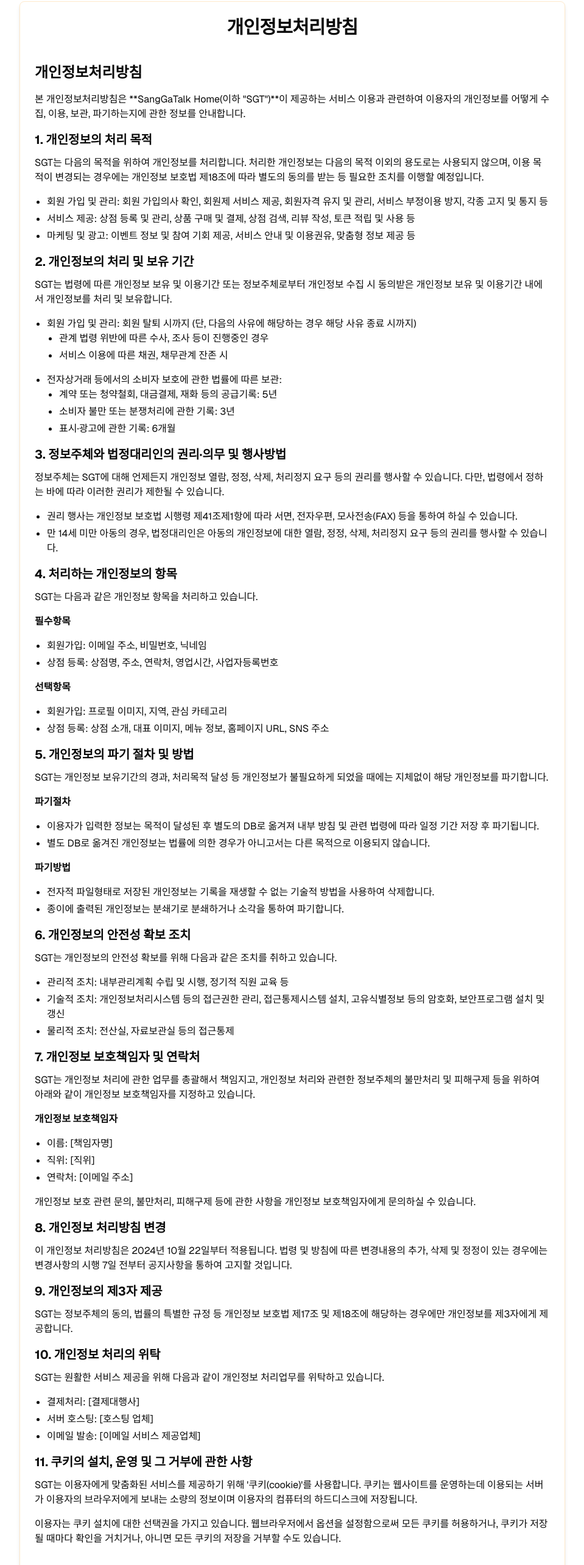
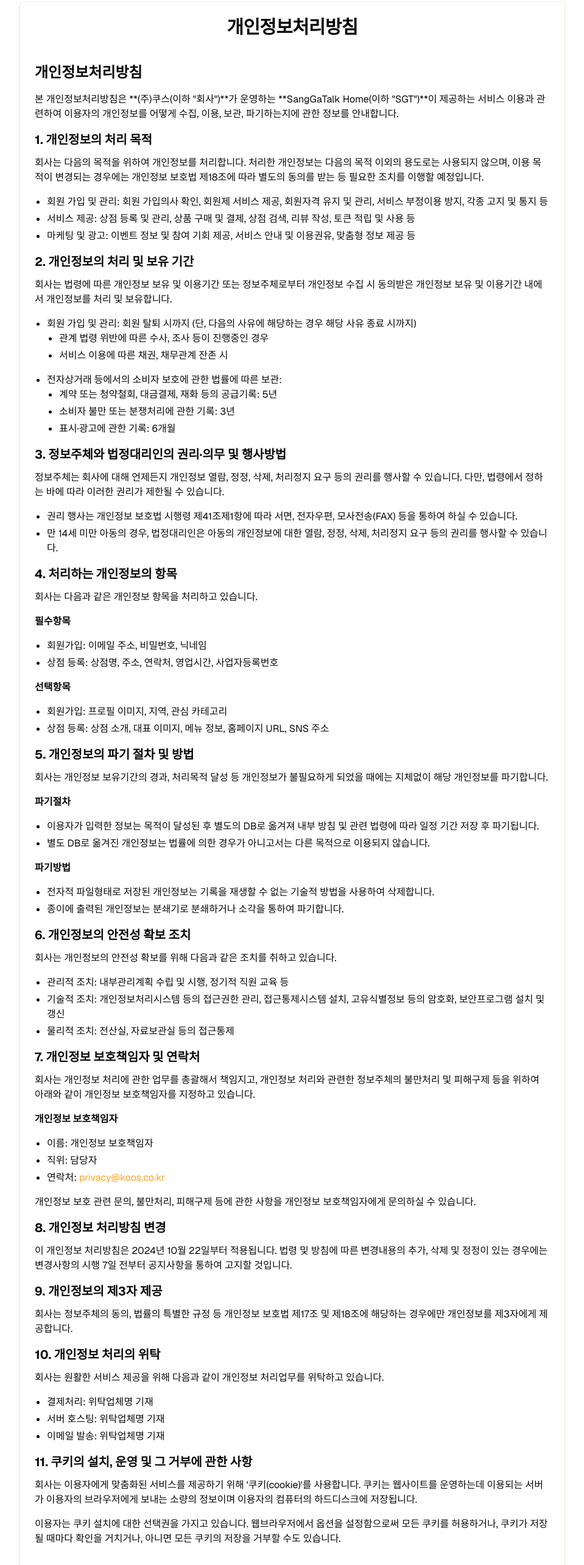
Before and after one commit to minseochh02/SangGaTalkHome, a Next.js app: page /privacy in a window 1280 px wide. Shown: the part 102-2668 px from the top of the page at 61% size, without its empty margins (160-1119 px from the left). Built offline with nearby package versions, Linux system fonts and the light colour scheme; no server answers.

Commit message:
added privacy

```diff
--- a/app/privacy/PrivacyPolicyContent.tsx
+++ b/app/privacy/PrivacyPolicyContent.tsx
@@ -2,18 +2,17 @@
 
 import React from "react";
 import MarkdownContent from "@/components/MarkdownContent";
-import { Container } from "@/components/ui/container";
 import { Card, CardContent, CardHeader, CardTitle } from "@/components/ui/card";
 
 export default function PrivacyPolicyContent() {
   const privacyPolicyContent = `
 # 개인정보처리방침
 
-본 개인정보처리방침은 **SangGaTalk Home(이하 "SGT")**이 제공하는 서비스 이용과 관련하여 이용자의 개인정보를 어떻게 수집, 이용, 보관, 파기하는지에 관한 정보를 안내합니다.
+본 개인정보처리방침은 **(주)쿠스(이하 "회사")**가 운영하는 **SangGaTalk Home(이하 "SGT")**이 제공하는 서비스 이용과 관련하여 이용자의 개인정보를 어떻게 수집, 이용, 보관, 파기하는지에 관한 정보를 안내합니다.
 
 ## 1. 개인정보의 처리 목적
 
-SGT는 다음의 목적을 위하여 개인정보를 처리합니다. 처리한 개인정보는 다음의 목적 이외의 용도로는 사용되지 않으며, 이용 목적이 변경되는 경우에는 개인정보 보호법 제18조에 따라 별도의 동의를 받는 등 필요한 조치를 이행할 예정입니다.
+회사는 다음의 목적을 위하여 개인정보를 처리합니다. 처리한 개인정보는 다음의 목적 이외의 용도로는 사용되지 않으며, 이용 목적이 변경되는 경우에는 개인정보 보호법 제18조에 따라 별도의 동의를 받는 등 필요한 조치를 이행할 예정입니다.
 
 - 회원 가입 및 관리: 회원 가입의사 확인, 회원제 서비스 제공, 회원자격 유지 및 관리, 서비스 부정이용 방지, 각종 고지 및 통지 등
 - 서비스 제공: 상점 등록 및 관리, 상품 구매 및 결제, 상점 검색, 리뷰 작성, 토큰 적립 및 사용 등
@@ -21,7 +20,7 @@ SGT는 다음의 목적을 위하여 개인정보를 처리합니다. 처리한
 
 ## 2. 개인정보의 처리 및 보유 기간
 
-SGT는 법령에 따른 개인정보 보유 및 이용기간 또는 정보주체로부터 개인정보 수집 시 동의받은 개인정보 보유 및 이용기간 내에서 개인정보를 처리 및 보유합니다.
+회사는 법령에 따른 개인정보 보유 및 이용기간 또는 정보주체로부터 개인정보 수집 시 동의받은 개인정보 보유 및 이용기간 내에서 개인정보를 처리 및 보유합니다.
 
 - 회원 가입 및 관리: 회원 탈퇴 시까지 (단, 다음의 사유에 해당하는 경우 해당 사유 종료 시까지)
   - 관계 법령 위반에 따른 수사, 조사 등이 진행중인 경우
@@ -33,14 +32,14 @@ SGT는 법령에 따른 개인정보 보유 및 이용기간 또는 정보주체
 
 ## 3. 정보주체와 법정대리인의 권리·의무 및 행사방법
 
-정보주체는 SGT에 대해 언제든지 개인정보 열람, 정정, 삭제, 처리정지 요구 등의 권리를 행사할 수 있습니다. 다만, 법령에서 정하는 바에 따라 이러한 권리가 제한될 수 있습니다.
+정보주체는 회사에 대해 언제든지 개인정보 열람, 정정, 삭제, 처리정지 요구 등의 권리를 행사할 수 있습니다. 다만, 법령에서 정하는 바에 따라 이러한 권리가 제한될 수 있습니다.
 
 - 권리 행사는 개인정보 보호법 시행령 제41조제1항에 따라 서면, 전자우편, 모사전송(FAX) 등을 통하여 하실 수 있습니다.
 - 만 14세 미만 아동의 경우, 법정대리인은 아동의 개인정보에 대한 열람, 정정, 삭제, 처리정지 요구 등의 권리를 행사할 수 있습니다.
 
 ## 4. 처리하는 개인정보의 항목
 
-SGT는 다음과 같은 개인정보 항목을 처리하고 있습니다.
+회사는 다음과 같은 개인정보 항목을 처리하고 있습니다.
 
 **필수항목**
 - 회원가입: 이메일 주소, 비밀번호, 닉네임
@@ -52,7 +51,7 @@ SGT는 다음과 같은 개인정보 항목을 처리하고 있습니다.
 
 ## 5. 개인정보의 파기 절차 및 방법
 
-SGT는 개인정보 보유기간의 경과, 처리목적 달성 등 개인정보가 불필요하게 되었을 때에는 지체없이 해당 개인정보를 파기합니다.
+회사는 개인정보 보유기간의 경과, 처리목적 달성 등 개인정보가 불필요하게 되었을 때에는 지체없이 해당 개인정보를 파기합니다.
 
 **파기절차**
 - 이용자가 입력한 정보는 목적이 달성된 후 별도의 DB로 옮겨져 내부 방침 및 관련 법령에 따라 일정 기간 저장 후 파기됩니다.
@@ -64,7 +63,7 @@ SGT는 개인정보 보유기간의 경과, 처리목적 달성 등 개인정보
 
 ## 6. 개인정보의 안전성 확보 조치
 
-SGT는 개인정보의 안전성 확보를 위해 다음과 같은 조치를 취하고 있습니다.
+회사는 개인정보의 안전성 확보를 위해 다음과 같은 조치를 취하고 있습니다.
 
 - 관리적 조치: 내부관리계획 수립 및 시행, 정기적 직원 교육 등
 - 기술적 조치: 개인정보처리시스템 등의 접근권한 관리, 접근통제시스템 설치, 고유식별정보 등의 암호화, 보안프로그램 설치 및 갱신
@@ -72,12 +71,12 @@ SGT는 개인정보의 안전성 확보를 위해 다음과 같은 조치를 취
 
 ## 7. 개인정보 보호책임자 및 연락처
 
-SGT는 개인정보 처리에 관한 업무를 총괄해서 책임지고, 개인정보 처리와 관련한 정보주체의 불만처리 및 피해구제 등을 위하여 아래와 같이 개인정보 보호책임자를 지정하고 있습니다.
+회사는 개인정보 처리에 관한 업무를 총괄해서 책임지고, 개인정보 처리와 관련한 정보주체의 불만처리 및 피해구제 등을 위하여 아래와 같이 개인정보 보호책임자를 지정하고 있습니다.
 
 **개인정보 보호책임자**
-- 이름: [책임자명]
-- 직위: [직위]
-- 연락처: [이메일 주소]
+- 이름: 개인정보 보호책임자
+- 직위: 담당자
+- 연락처: privacy@koos.co.kr
 
 개인정보 보호 관련 문의, 불만처리, 피해구제 등에 관한 사항을 개인정보 보호책임자에게 문의하실 수 있습니다.
 
@@ -87,25 +86,25 @@ SGT는 개인정보 처리에 관한 업무를 총괄해서 책임지고, 개인
 
 ## 9. 개인정보의 제3자 제공
 
-SGT는 정보주체의 동의, 법률의 특별한 규정 등 개인정보 보호법 제17조 및 제18조에 해당하는 경우에만 개인정보를 제3자에게 제공합니다.
+회사는 정보주체의 동의, 법률의 특별한 규정 등 개인정보 보호법 제17조 및 제18조에 해당하는 경우에만 개인정보를 제3자에게 제공합니다.
 
 ## 10. 개인정보 처리의 위탁
 
-SGT는 원활한 서비스 제공을 위해 다음과 같이 개인정보 처리업무를 위탁하고 있습니다.
+회사는 원활한 서비스 제공을 위해 다음과 같이 개인정보 처리업무를 위탁하고 있습니다.
 
-- 결제처리: [결제대행사]
-- 서버 호스팅: [호스팅 업체]
-- 이메일 발송: [이메일 서비스 제공업체]
+- 결제처리: 위탁업체명 기재
+- 서버 호스팅: 위탁업체명 기재
+- 이메일 발송: 위탁업체명 기재
 
 ## 11. 쿠키의 설치, 운영 및 그 거부에 관한 사항
 
-SGT는 이용자에게 맞춤화된 서비스를 제공하기 위해 '쿠키(cookie)'를 사용합니다. 쿠키는 웹사이트를 운영하는데 이용되는 서버가 이용자의 브라우저에게 보내는 소량의 정보이며 이용자의 컴퓨터의 하드디스크에 저장됩니다.
+회사는 이용자에게 맞춤화된 서비스를 제공하기 위해 '쿠키(cookie)'를 사용합니다. 쿠키는 웹사이트를 운영하는데 이용되는 서버가 이용자의 브라우저에게 보내는 소량의 정보이며 이용자의 컴퓨터의 하드디스크에 저장됩니다.
 
 이용자는 쿠키 설치에 대한 선택권을 가지고 있습니다. 웹브라우저에서 옵션을 설정함으로써 모든 쿠키를 허용하거나, 쿠키가 저장될 때마다 확인을 거치거나, 아니면 모든 쿠키의 저장을 거부할 수도 있습니다.
 `;
 
   return (
-    <Container className="py-10">
+    <div className="container mx-auto px-4 sm:px-6 lg:px-8 py-10">
       <Card className="bg-white shadow-md max-w-4xl mx-auto">
         <CardHeader>
           <CardTitle className="text-3xl font-bold text-center">개인정보처리방침</CardTitle>
@@ -114,6 +113,6 @@ SGT는 이용자에게 맞춤화된 서비스를 제공하기 위해 '쿠키(coo
           <MarkdownContent content={privacyPolicyContent} />
         </CardContent>
       </Card>
-    </Container>
+    </div>
   );
 }
```
